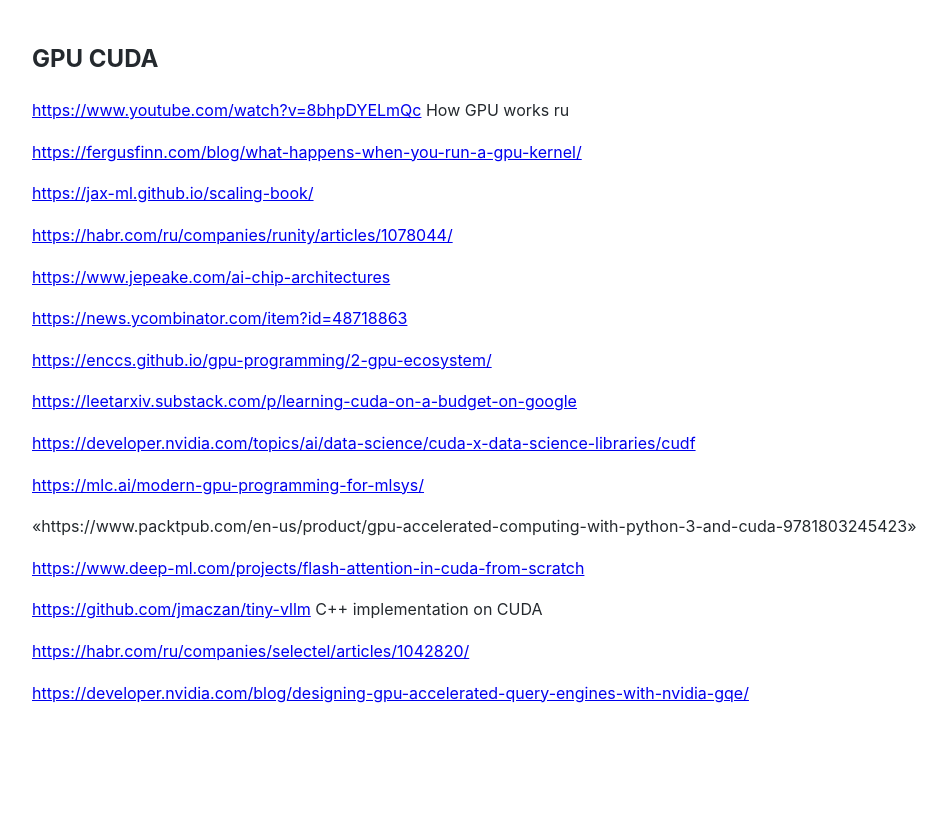
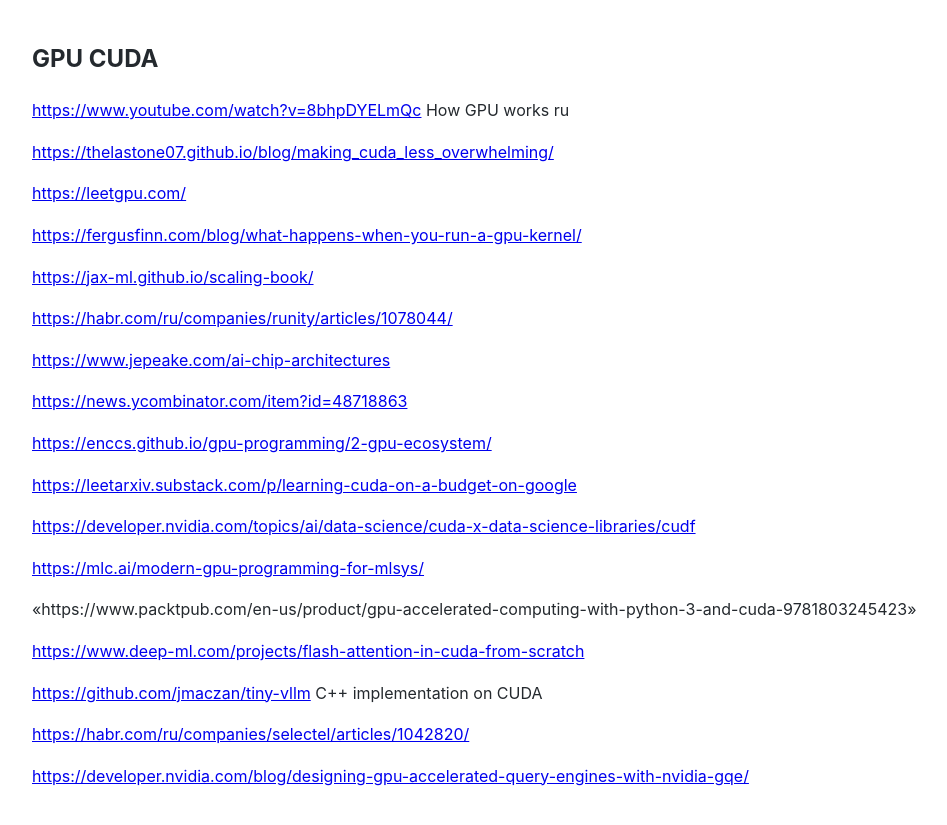
Before and after one commit to Michael-Lubinsky/michael-lubinsky.github.com, a Jekyll site: the page built from ml/cuda.md, in a window 1280 px wide. Shown: the top 825 px of the page, without its empty margins (158-1105 px from the left). Built offline with Jekyll 4.4.1, drawn with Linux system fonts in a browser that asks for light colours; our own code applies the rules of GitHub Pages for plain Markdown files.

Commit message:
Update cuda.md

```diff
--- a/ml/cuda.md
+++ b/ml/cuda.md
@@ -1,6 +1,10 @@
 ## GPU CUDA
 
 <https://www.youtube.com/watch?v=8bhpDYELmQc> How GPU works ru
+
+<https://thelastone07.github.io/blog/making_cuda_less_overwhelming/>
+
+<https://leetgpu.com/>
 
 <https://fergusfinn.com/blog/what-happens-when-you-run-a-gpu-kernel/>
 
```
